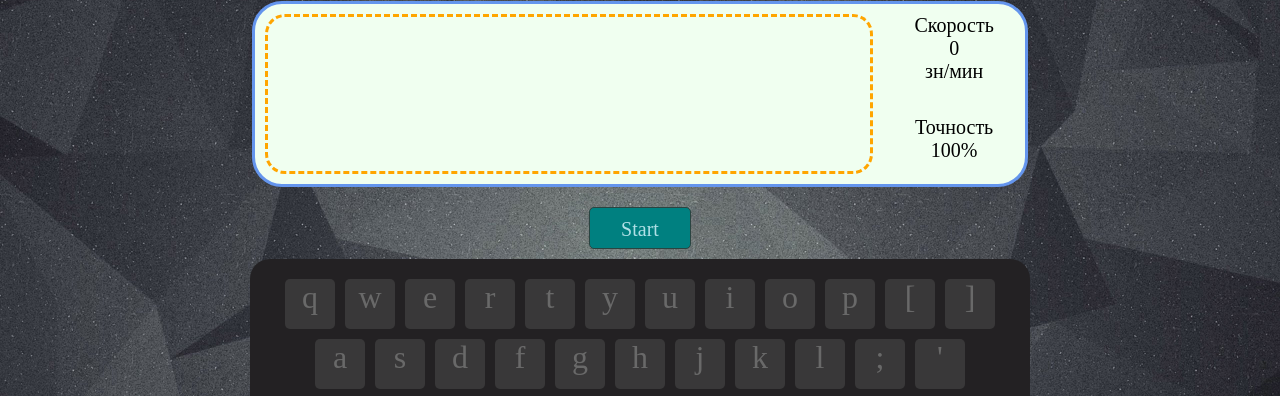
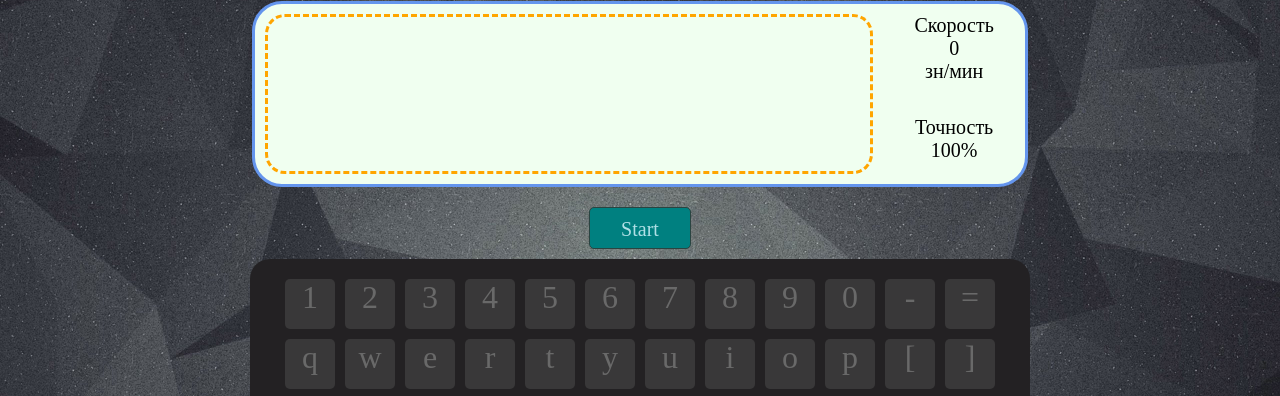
Before and after one commit to KachmaZ/TypeSpeed, a plain HTML site: page index.html in a window 1280 px wide. Shown: the part 79-475 px from the top of the page. Drawn offline with nearby package versions, Linux system fonts and the light colour scheme.

Commit message:
Adding favicon and digital row on keyboard

```diff
--- a/index.html
+++ b/index.html
@@ -7,6 +7,7 @@
     <link rel="stylesheet" href="css/sw-style.css">
     <link rel="stylesheet" href="css/gf-style.css">
     <link rel="stylesheet" href="css/kb-style.css">
+    <link rel="shortcut icon" href="css/images/favicon.ico" type="image/x-icon">
     <script type="text/javascript"
     src="https://ajax.googleapis.com/ajax/libs/jquery/3.1.1/jquery.min.js"></script> <!-- Подключение jquery -->
 </head>
@@ -35,6 +36,20 @@
 
     <div class='keyboard-container'>
         <div class="sup-keyboard">
+            <div class="sup-keyrow">
+                <div class="sup-key unactive">1</div>
+                <div class="sup-key unactive">2</div>
+                <div class="sup-key unactive">3</div>
+                <div class="sup-key unactive">4</div>
+                <div class="sup-key unactive">5</div>
+                <div class="sup-key unactive">6</div>
+                <div class="sup-key unactive">7</div>
+                <div class="sup-key unactive">8</div>
+                <div class="sup-key unactive">9</div>
+                <div class="sup-key unactive">0</div>
+                <div class="sup-key unactive">-</div>
+                <div class="sup-key unactive">=</div>
+            </div>
             <div class="sup-keyrow">
                 <div class="sup-key unactive">q</div>
                 <div class="sup-key unactive">w</div>
--- a/js/index.js
+++ b/js/index.js
@@ -2,7 +2,7 @@ let startButton = $('.start-button');
 
 // Привязка основной функции к кнопке "Старт"
 startButton.click(() => {
-    $('.start-title').html('Restart');
+    $('.start-title').html('Restart'); // Смена надписи на кнопке
     start();
 });
 
--- a/js/textGenerator.js
+++ b/js/textGenerator.js
@@ -1,5 +1,5 @@
 
-// Генерация текста по данным с сервиса
+// Генерация текста для печати по данным с сервиса
 
 async function generate() {
     let text = await getText();
```
Also changed, not shown: css/images/favicon.ico (added).
